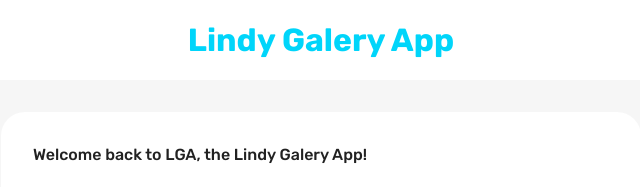
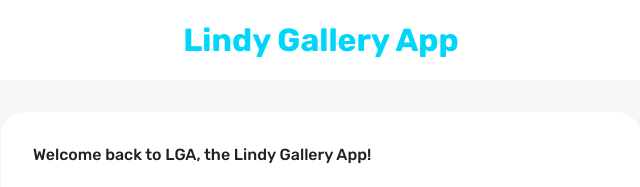
Before and after one commit to keza681/image-gast-frontend, a React (Create React App) app: page / in a window 1280 px wide. Shown: the top 187 px of the page, without its empty margins (319-959 px from the left). Built offline with nearby package versions, Linux system fonts and the light colour scheme.

Commit message:
Add icons to the assets folder

```diff
--- a/src/App.js
+++ b/src/App.js
@@ -20,10 +20,7 @@ function App() {
           <CssBaseline />
           <Routes>
             <Route path='/' element={<LoginPage />} />
-            <Route
-              path='/home'
-              element={isAuth ? <HomePage /> : <Navigate to='/' />}
-            />
+            <Route path='/home' element={<HomePage />} />
             <Route
               path='/profile/:userId'
               element={isAuth ? <ProfilePage /> : <Navigate to='/' />}
--- a/src/scenes/loginPage/index.jsx
+++ b/src/scenes/loginPage/index.jsx
@@ -13,7 +13,7 @@ const LoginPage = () => {
         textAlign='center'
       >
         <Typography fontWeight='bold' fontSize='32px' color='primary'>
-          Lindy Galery App
+          Lindy Gallery App
         </Typography>
       </Box>
 
@@ -25,7 +25,7 @@ const LoginPage = () => {
         backgroundColor={theme.palette.background.alt}
       >
         <Typography fontWeight='500' variant='h5' sx={{ mb: "1.5rem" }}>
-          Welcome back to LGA, the Lindy Galery App!
+          Welcome back to LGA, the Lindy Gallery App!
         </Typography>
         <Form />
       </Box>
```
Also changed, not shown: public/assets/linkedin.png (added), public/assets/twitter.png (added).
